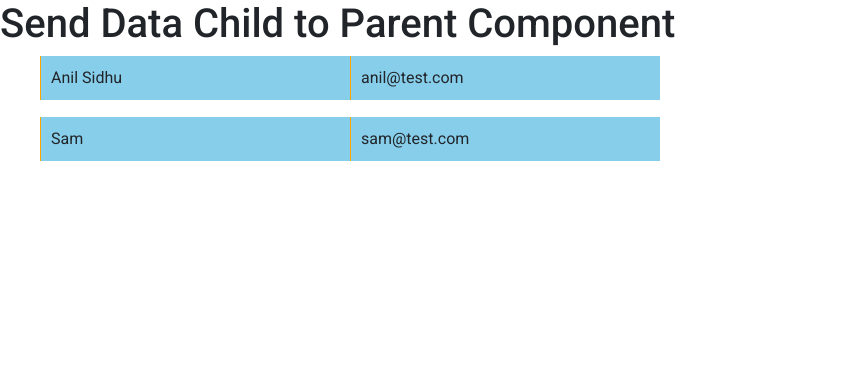
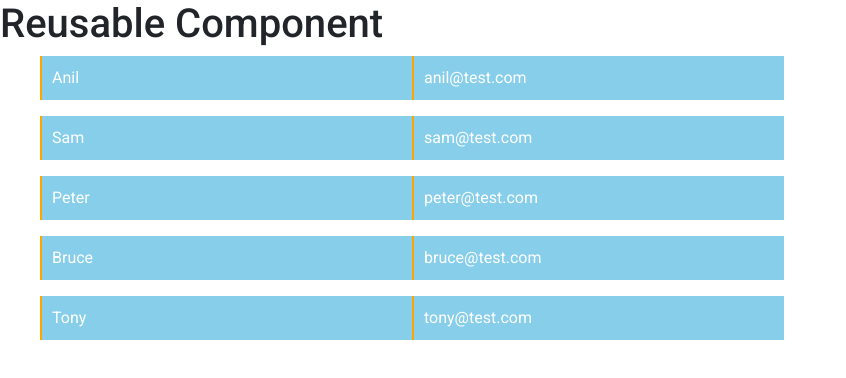
Before and after one commit to anil-sidhu/angular-12, an Angular app: page / in a window 1280 px wide. Shown: the top 378 px of the page, without its empty margins (0-846 px from the left). Built offline with nearby package versions, Linux system fonts and the light colour scheme.

Commit message:
done with child component

```diff
--- a/src/app/app.component.html
+++ b/src/app/app.component.html
@@ -1,4 +1,6 @@
 <h1>{{ title }}</h1>
-<ul *ngFor="let item of data">
-    <app-child [item]="item" ></app-child>
+
+
+<ul *ngFor="let user of userDetails">
+    <app-user-details [item]='user' ></app-user-details>
 </ul>
--- a/src/app/app.component.ts
+++ b/src/app/app.component.ts
@@ -5,15 +5,13 @@ import { Component } from '@angular/core';
   styleUrls: ['./app.component.css'],
 })
 export class AppComponent {
-  title = 'Send Data Child to Parent Component';
-  data = [
-    {
-      name: 'Anil Sidhu',
-      email: 'anil@test.com',
-    },
-    {
-      name: 'Sam',
-      email: 'sam@test.com',
-    },
-  ];
+  title = 'Reusable Component';
+  userDetails=[
+    {name:'Anil',email:'anil@test.com'},
+    {name:'Sam',email:'sam@test.com'},
+    {name:'Peter',email:'peter@test.com'},
+    {name:'Bruce',email:'bruce@test.com'},
+    {name:'Tony',email:'tony@test.com'},
+
+  ]
 }
--- a/src/app/app.module.ts
+++ b/src/app/app.module.ts
@@ -1,11 +1,11 @@
 import { NgModule } from '@angular/core';
 import { BrowserModule } from '@angular/platform-browser';
 import { AppComponent } from './app.component';
-import { ChildComponent } from './child/child.component';
+import { UserDetailsComponent } from './user-details/user-details.component';
 @NgModule({
   declarations: [
     AppComponent,
-    ChildComponent,
+    UserDetailsComponent,
   ],
   imports: [
     BrowserModule,
--- a/src/app/child/child.component.css
+++ /dev/null
@@ -1,10 +0,0 @@
-
- li
-    {
-        display: inline-block;
-        padding: 10px;
-        background-color: skyblue;
-        width: 25%;
-        border-left: 1px solid orange;
-        margin-bottom: 1px;
-    }
--- a/src/app/child/child.component.html
+++ /dev/null
@@ -1,3 +0,0 @@
-
-    <li>{{item.name}}</li>
-    <li>{{item.email}}</li>
--- a/src/app/child/child.component.ts
+++ /dev/null
@@ -1,15 +0,0 @@
-import { Component, OnInit,Input } from '@angular/core';
-
-@Component({
-  selector: 'app-child',
-  templateUrl: './child.component.html',
-  styleUrls: ['./child.component.css']
-})
-export class ChildComponent implements OnInit {
-
-  constructor() { }
-@Input() item:{name:string,email:string}={name:'',email:''}
-  ngOnInit(): void {
-  }
-
-}
--- /dev/null
+++ b/src/app/user-details/user-details.component.css
@@ -0,0 +1,8 @@
+li{
+    background-color: skyblue;
+    color: #fff;
+    width: 30%;
+    display: inline-block;
+    padding: 10px;
+    border-left: 2px solid orange;
+}
--- /dev/null
+++ b/src/app/user-details/user-details.component.html
@@ -0,0 +1,2 @@
+<li>{{item.name}}</li>
+<li>{{item.email}}</li>
--- /dev/null
+++ b/src/app/user-details/user-details.component.ts
@@ -0,0 +1,16 @@
+import { Component, OnInit, Input } from '@angular/core';
+
+@Component({
+  selector: 'app-user-details',
+  templateUrl: './user-details.component.html',
+  styleUrls: ['./user-details.component.css']
+})
+export class UserDetailsComponent implements OnInit {
+
+  constructor() { }
+
+  @Input() item:{name:string,email:string}={name:'',email:''};
+  ngOnInit(): void {
+  }
+
+}
```
Also changed, not shown: 1 other file (tests, documents, lock files or other folders).
